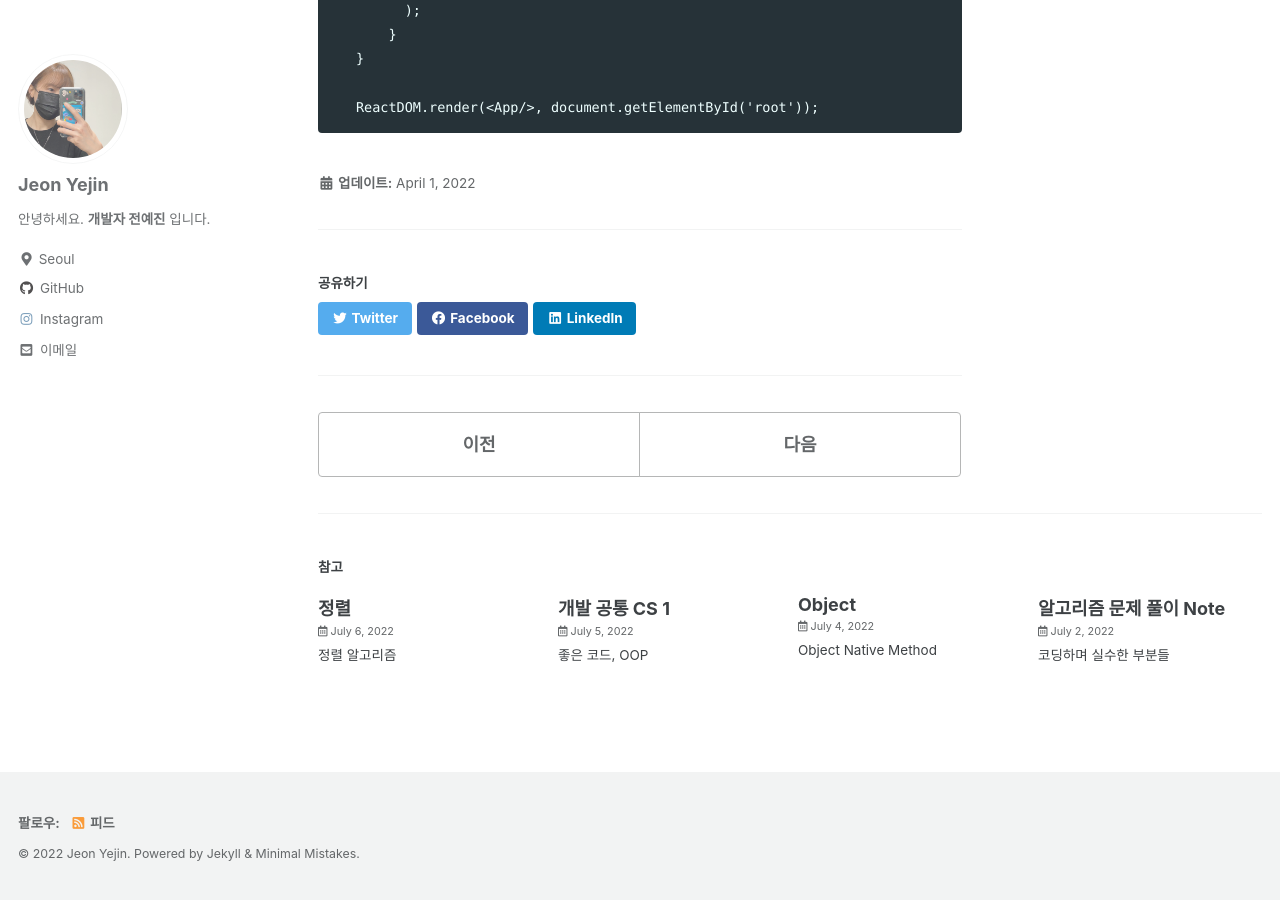
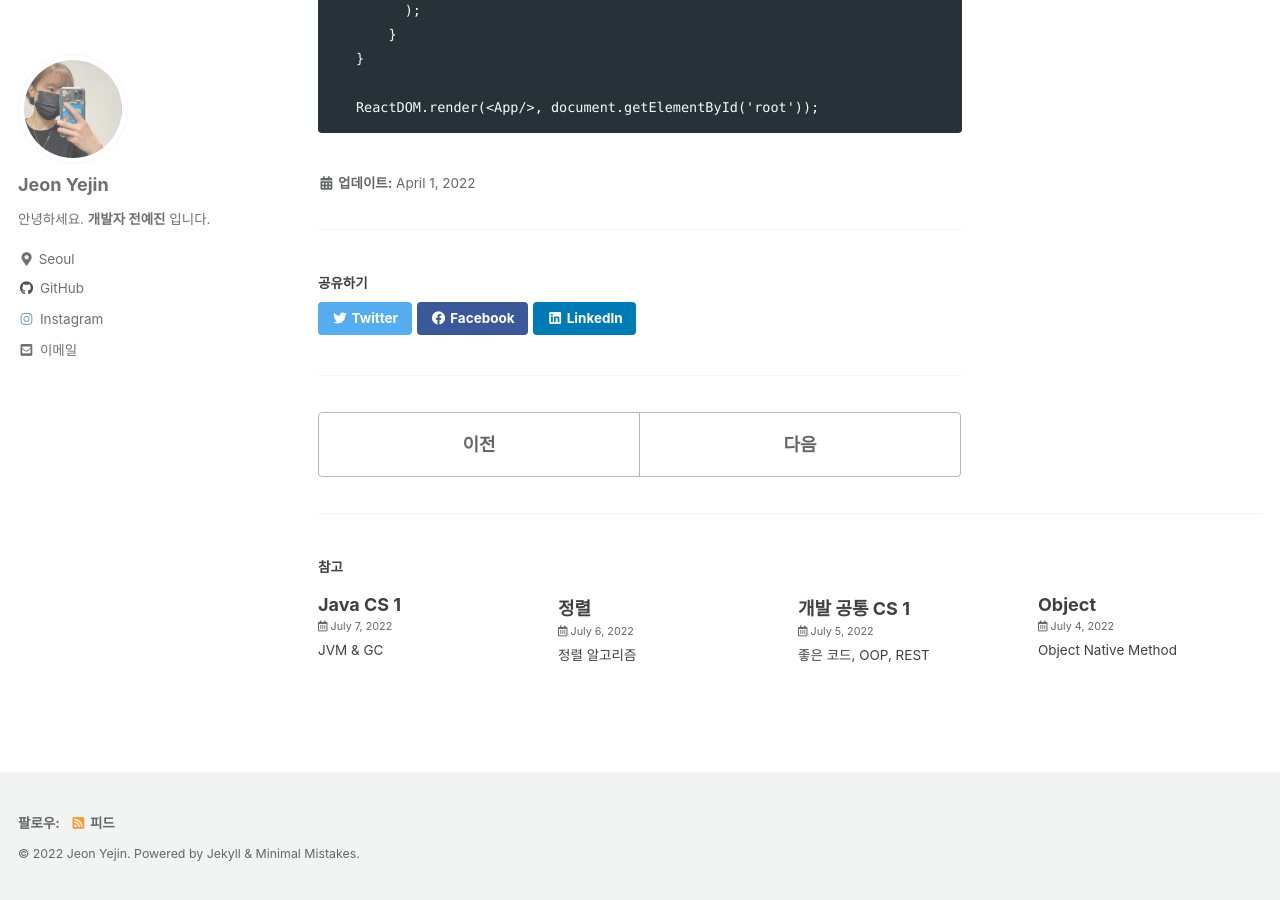
Before and after one commit to yejin-jeon-developer/git-page, a Jekyll site: the page built from _posts/react/2022-04-01-react-basic-4.md, in a window 1280 px wide and 900 px high, scrolled down 1632 px. Built offline with Jekyll 4.4.1, drawn with Linux system fonts in a browser that asks for light colours; cached includes are drawn as plain includes; part of the change alters nothing that is shown.

Commit message:
cs post 추가

```diff
--- a/_posts/cs/2022-07-05-common-cs-1.md
+++ b/_posts/cs/2022-07-05-common-cs-1.md
@@ -1,6 +1,6 @@
 ---
 title:  "개발 공통 CS 1"
-excerpt: "좋은 코드, OOP"
+excerpt: "좋은 코드, OOP, REST"
 categories:
   - cs
 ---
@@ -28,7 +28,7 @@ categories:
 + 객체 지향 프로그래밍의 치명적인 단점은 함수형 프로그래밍 패러다임의 등장 배경을 통해서 알 수 있다. 바로 객체가 상태를 갖는다는 것이다. 변수가 존재하고 이 변수를 통해 객체가 예측할 수 없는 상태를 갖게 되어 애플리케이션 내부에서 버그를 발생시킨다는 것이다. 이러한 이유로 함수형 패러다임이 주목받고 있다.
 
 #### 객체 지향적 설계 원칙 (SOLID)
-1. SRP(Single Responsibility Principle) : 단일 책임 원칙
+~~1. SRP(Single Responsibility Principle) : 단일 책임 원칙
    클래스는 단 하나의 책임을 가져야 하며 클래스를 변경하는 이유는 단 하나의 이유이어야 한다.
 2. OCP(Open-Closed Principle) : 개방-폐쇄 원칙
    확장에는 열려 있어야 하고 변경에는 닫혀 있어야 한다.
@@ -58,7 +58,7 @@ categories:
    + 리소스는 URI로 표현
    + 리소스가 가리키는 것은 '명사'
    + 행위는 'HTTP Method'로 표현
-2. Message 는 Header 와 Body 를 명확하게 분리해서 사용한다.
+2. Message 는 Header 와 Body~~ 를 명확하게 분리해서 사용한다.
 3. API 버전을 관리한다.
    + API 의 signature 가 변경될 수도 있음에 유의
    + 특정 API 를 변경할 때는 반드시 하위호환성을 보장
--- /dev/null
+++ b/_posts/cs/2022-07-07-cs-java-1.md
@@ -0,0 +1,111 @@
+---
+title:  "Java CS 1"
+excerpt: "JVM & GC"
+categories:
+  - cs
+  - java
+---
+### JVM
+- JVM : java Virtual Machine 자바 가상 머신
+- 역할은 자바 애플리케이션을 클래스 로더를 통해 읽어 들여 자바 API와 함께 실행
+- Java 와 OS 사이의 중개자 역할. OS에 구애받지 않ㅈ고 재사용을 가능하게 해줌.
+- 메모리 관리 (Garbage collection) 수행
+- 스택 기반의 가상머신 (ARM 아키텍쳐 같은 하드웨어는 레지스터 기반)
+
+### 자바프로그램 실행과정
+1. 프로그램이 실행되면 JVM은 OS로부터 프로그램이 필요로 하는 메모리를 할당받음
+    JVM은 이 메모리를 용도에 따라 여러 영역으로 나누어 관리.
+2. 자바 컴파일러(javac)가 자바 소스코드(.java)를 읽어들여 자바 바이트코드(.class)로 변환
+3. Class Loader를 통해 class 파일들을 JVM으로 로딩
+4. 로딩된 class 파일들은 Execution engine을 통해 해석
+5. 해석된 바이트코드는 Runtime Data Area 에 배치되어 실직적인 수행이 이루어짐
++ 이러한 실행과정 속에서 JVM은 필요에 따라 Thread synchronization과 GC 같은 관리작업 수행
+
+### JVM 구성
+1. Class Loader
++ JVM 내로 클래스(.class)를 로드하고 링크를 통해 배치하는 작업을 수행하는 모듈
++ Runtime 시에 동적으로 클래스 로드 (컴파일 타임X, 동적 코드)
++ jar파일 내 저장된 클래스들을 JVM 위에 탑재. 사용하지 않는 클래스는 메모리에서 삭제
+
+2. Execution Engine(실행 엔진)
++ 클래스를 실행시키는 역할
++ 클래스 로더가 JVM내의 런타임 데이터 영역에 바이트 코드를 배치시키면 이것이 실행엔진에 의해 실행됨
++ 자바 바이트코드를 실제로 JVM 내부에서 기계가 실행할 수 있는 형태로 변경한다. (인터프리터, JIT 방식)
+  + 인터프리터 방식 : 자바 바이트 코드를 명령어 단위로 읽어서 실행. 한줄씩 수행 (느리다)
+  + JIT(Just-In-Time)
+    + 인터프리터 방식을 보완하기 위해 도입됨.
+    + 인터프리터 방식으로 실행하다가 적절한 시점에 바이트코드 전체 컴파일->네이티브 코드로 변경
+    + 네이티브 코드는 캐시에 보관하기 때문에 빠르게 수행됨
+    + 컴파일은 인터프리팅보다 오래 걸리므로 내부적으로 자주 사용하는 메서드를 JVM이 체크하여 일정 정도를 넘으면 컴파일을 수행
+
+3. Garbage collector : GC를 수행하는 모듈
+
+### Runtime Data Area
+프로그램 수행을 위해 OS에서 할당받는 메모리 공간
+
+1. PC Register
++ Thread 가 시작될때 생성되며 스레드마다 하나씩 존재
++ Thread 가 어떤 부분을 어떤 명령으로 실행하야할 지에 대한 기록을 하는 부분
++ 현재 수행중인 JVM 명령의 주소를 갖는다
+
+2. JVM 스택 영역
++ 프로그램 실행과정에서 임시로 할당되었다가 메소드를 빠져나가면 소멸되는 데이터를 저장
++ 변수, 임시데이터, 스레드나 메소드의 정보를 저장
++ 메소드 호출시마다 각각의 스택 프레임이 생성. 메소드 수행이 끝나면 프레임 별로 삭제
++ 메소드 안에서 사용되는 값 (Local Variable) 저장
++ 메소드의 매개변수, 지역변수, 리턴 값 및 연산시 일너나는 값들을 임시 저장
+
+3. Native method stack
++ 컴파일 되어 생성되는 바이트 코드가 아닌 실제 실행할 수 있는 기계어로 작성된 프로그램을 실행시키는 영역
++ Java가 아닌 다른 언어로 작성된 코드를 위한 공간
++ Java Native Interface를 통해 바이트 코드로 전환하여 저장
+
+4. Method Area (Class Area, Static Area)
++ 클래스 정보를 처음 메모리 공간에 올릴때 초기화 되는 대상을 저장하기 위환 메모리 공간
++ 프로그램의 흐름을 구성하는 바이트 코드가 올라감
++ 자바는 main 메소드의 호출에서부터 계속된 메소드의 호출로 흐름을 이어가기 때문에 컴파일된 바이트코드 대부분이 올라가게 됨
++ Runtime Constant Pool 존재. 상수 자료형을 저장하여 참조하고 중복을 막는 역할
++ 올라가는 정보의 종류
+  + Field Information : 멤버변수의 이름, 데이터 타입, 접근제어자에 대한 정보
+  + Method Informaion : 메소드의 이름, 리턴타임, 매개변수, 접근제어자에 대한 정보
+  + Type Informaion : class, interface 여부 저장
++ Method Area 는 클래스 데이터를 위한 공간이라면, Heap 영역은 객체를 위한 공간
++ Heap과 마찬가지로 GC의 관리대상에 포함됨
+
+5. Heap
++ 객체를 저장하는 가상 메모리 공간.
++ new 연산자로 생성된 객체와 배열을 저장
++ class 영역에 올라온 클래스들만 객체로 생성 가능
++ 세 부분으로 나누어짐
+  + Permanet Generation
+    + 생성된 객체들의 정보의 주소값 저장
+    + Class, Method 등에 대한 Meta 정보가 저장되며 JVM 에 의해 사용됨
+    + Reflection을 사용하여 동적으로 클래스가 로딩되는 경우에 사용됨
+    + 내부적으로 Reflction 기능을 자주 사용하는 Spring Framework를 이용할 경우 이영역에 대한 고려 필요 (BeanFactory, Spring Data JPA)
+  + New/Young 영역
+    + Eden : 객체들이 최초로 생성
+    + Survivor 0 / 1 : Eden에서 참조되는 객체들이 저장되는 공간
+  + Old 영역
+    + New Area 에서 일정 시간 참조되고 있는 살아남은 객체들이 저장되는 공간
+    + Eden 영역에 객체가 가득차게 되면 첫번째 GC (Minor GC) 가 발생
+    + Eden 영역에 있는 값들을 Survivor 1 영역에 복사하고 이 영역을 제외한 나머지 영역의 객체들을 삭제
+    + 인스턴스는 소멸 방법과 소멸시점이 지역 변수와 다르기 때문에 힙이라는 별도 공간에 할당됨
+    + 인승턴스의 존재 이유가 없을때 소멸됨
+
+### GC
+1. Minor GC
++ 새로 생성된 대부분의 객채는 Eden 영역에 위치
++ Eden 영역에서 GC가 발생한 후 살아남은 객체는 Survivor 영역중 하나로 이동
++ 이 과정을 반복하다가 계속 살아남아 있는 객체는 일정시간 참조되고 있다는 뜻이므로 Old 영역으로 이동
+
+2. Major GC
++ Old 영역에 있는 모든 객체들을 검사하여 참조되지 않은 객체들을 한꺼번에 삭제
++ 시간이 오래걸리며 실행중 프로세스가 정지됨 (stop-the-world)
++ Major GC가 발생하면 GC를 실행하는 스레드를 제외한 나머지 스레드는 모두 작업을 멈춤
++ GC 완료 이후 중단했던 작업 다시 수행
+
+
+
+***
+출처 : https://asfirstalways.tistory.com/158
+https://asfirstalways.tistory.com/159
```
